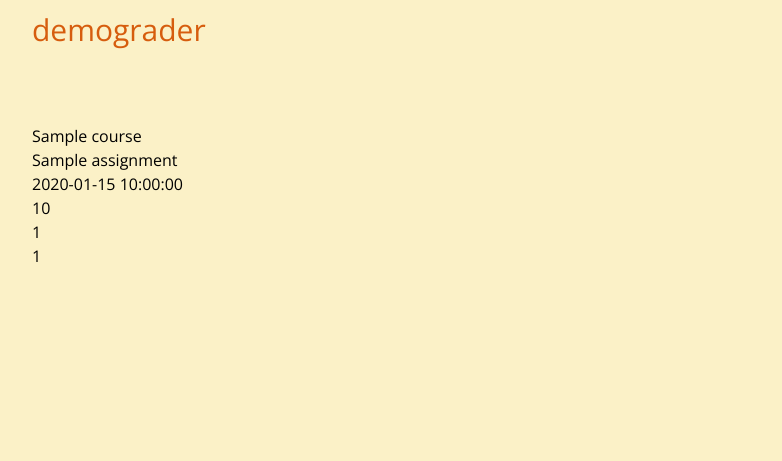
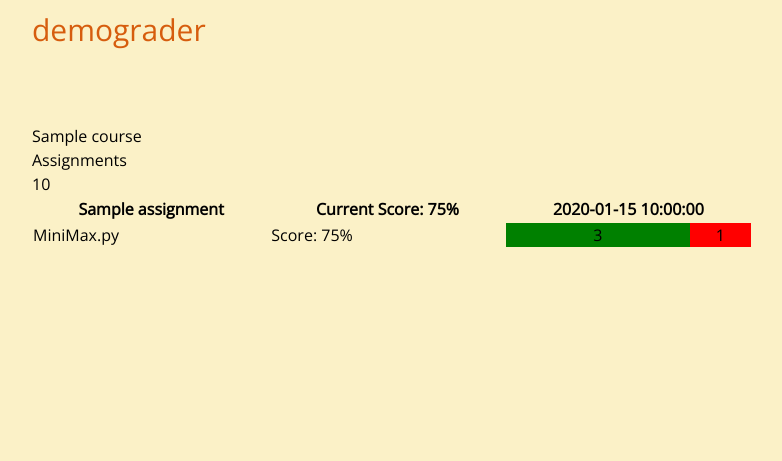
Before and after one commit to justinnhli/flask-demograder, a Python web app: template templates/course-student.html in a window 1280 px wide. Shown: the top 461 px of the page, without its empty margins (128-910 px from the left). Run offline with Jinja, Linux system fonts and the light colour scheme; the template is opened without the code that fills it: most values are stand-ins (such as "Sample title", 1, 10 or a date in 2020); some libraries are stand-ins or nearby versions.

Commit message:
a-tag fix and inital course page beginnings

```diff
--- a/static/style.css
+++ b/static/style.css
@@ -20,7 +20,7 @@ body {
 }
 
 a {
-	color: var(--lorange)
+	color: var(--lorange);
 }
 
 /* Colors */
--- a/templates/course-student.html
+++ b/templates/course-student.html
@@ -2,18 +2,34 @@
 {% block title %}Demograder{% endblock %}
 {% block content %}
     {% if course %}
+    <!-- All headings are UNstyled by default in Tailwind... -->
+    <!-- Also some stuff is hardcoded atm. -->
     <h1>{{course.title}}</h1>
-    {% for assignment in course.assignments %}
-        <h2>{{assignment.name}}</h2>
-        <h3>{{assignment.due_date}}</h3>
-        <h4>{{assignment.score}}</h4>
-        {% for question in assignment.questions %}
-            <h2>{{question.id}}</h2>
-            {% for submission in question.submissions %}
-            <h2>{{submission.id}}</h2>
-            {% endfor %}
+    <h2>Assignments</h2>
+    <table style="width: 75%;">
+        {% for assignment in course.assignments %}
+            <tr>
+                <th>{{assignment.name}}</th>
+                <th>Current Score: 75%</th>
+                <th>{{assignment.due_date}}</th>
+            </tr>
+            <tr>
+                <td>MiniMax.py</td>
+                <td>Score: 75%</td>
+                <td style="display: flex; height: 1rem; height: 100%;">
+                    <div style="background-color: green; width: 75%; text-align: center;">3</div>
+                    <div style="flex-grow: 1; background-color: red; text-align: center;">1</div>
+                </td>
+            </tr>
+            <h4>{{assignment.score}}</h4> <!-- Not sure how to get score -->
+            <!-- {% for question in assignment.questions %}
+                <h2>{{question.id}}</h2>
+                {% for submission in question.submissions %}
+                <h2>{{submission.id}}</h2>
+                {% endfor %}
+            {% endfor %} -->
         {% endfor %}
-    {% endfor %}
+    </table>
     {% else %}
     <h1>No course found.</h1>
     {% endif %}
```
